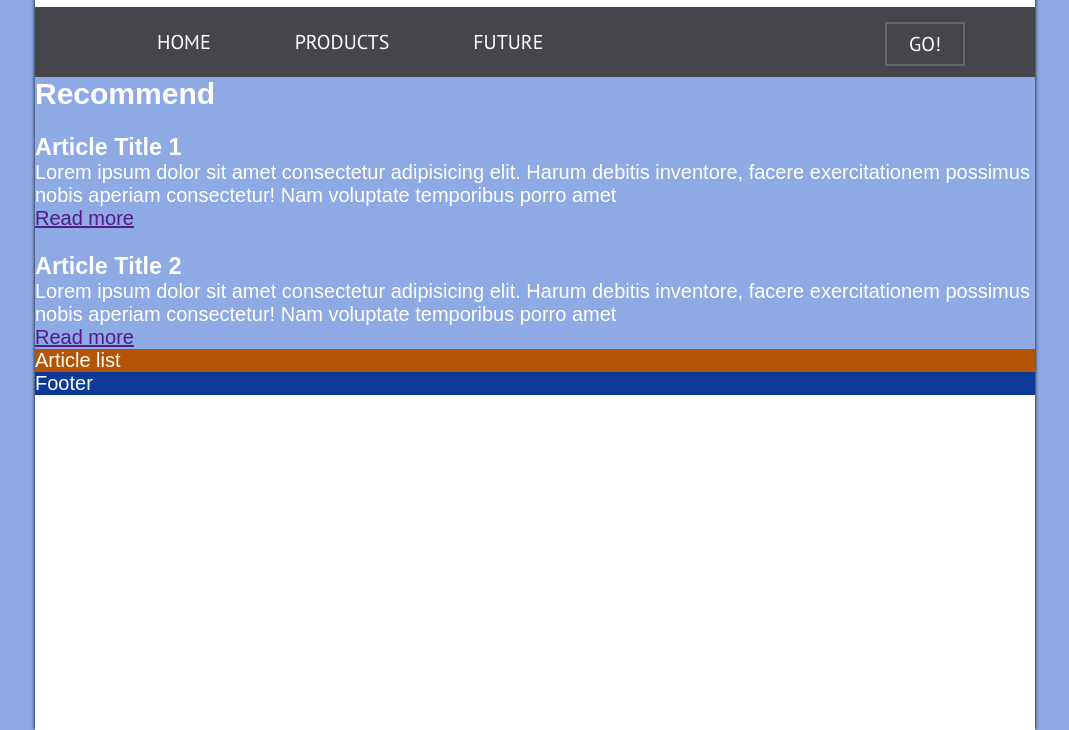
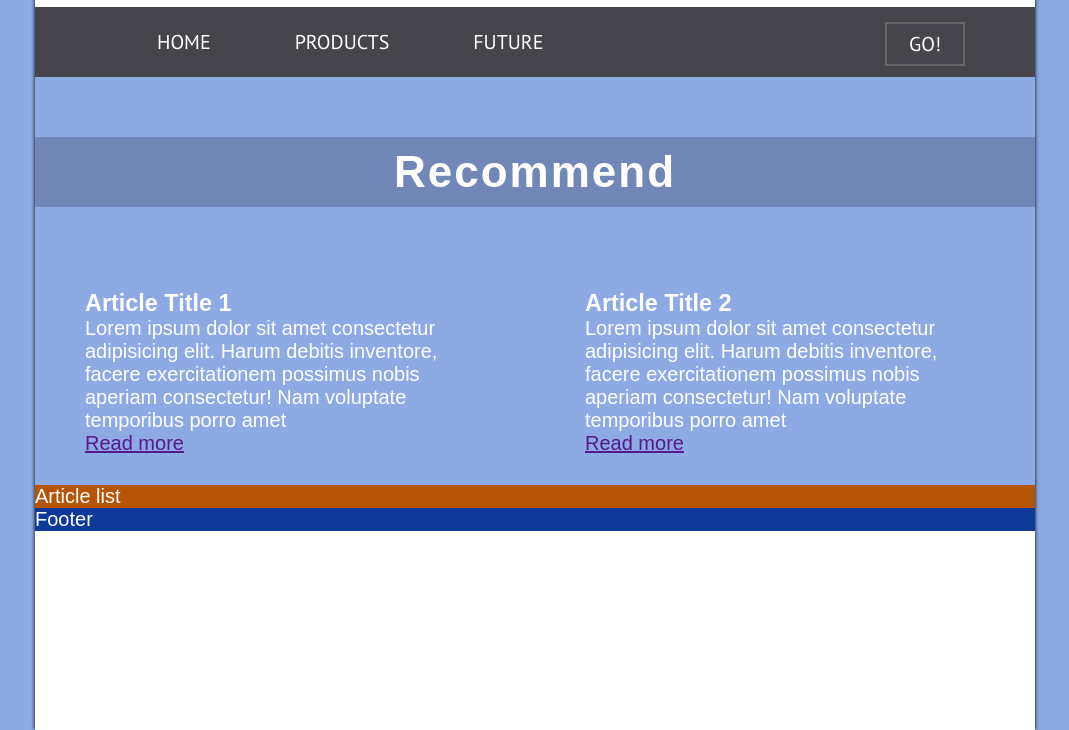
Before and after one commit to Robert1211/flexbox_project, a plain HTML site: page index.html in a window 1280 px wide. Shown: the part 70-800 px from the top of the page, without its empty margins (105-1174 px from the left). Drawn offline with Linux system fonts and the light colour scheme.

Commit message:
setup_article

```diff
--- a/sass/main.scss
+++ b/sass/main.scss
@@ -133,15 +133,30 @@ html{
     }
  }
 .article{
+    padding: 30px 50px;
 
 }
 
 .main-articles{
     flex-basis: 100%;
-    // min-height: 50vh;
-    background-color: $main-color
+    background-color: $main-color;
+    display: flex;
+    flex-wrap: wrap;
+    &__intro{
+        flex-basis: 100%;
+        padding: 10px 0;
+        background-color: rgba(0,0,0,0.2);
+        margin: 60px 0 30px;
+        text-align: center;
+        font-size: 4.4rem;
+        letter-spacing: 2px;
+     }
+     .article {
+        flex-basis: 50%;
+     }
 
 }
+
 .article-list{
     flex-basis: 100%;
     background-color: rgb(181, 84, 5)
```
Also changed, not shown: css/main.css, 1 other file.
